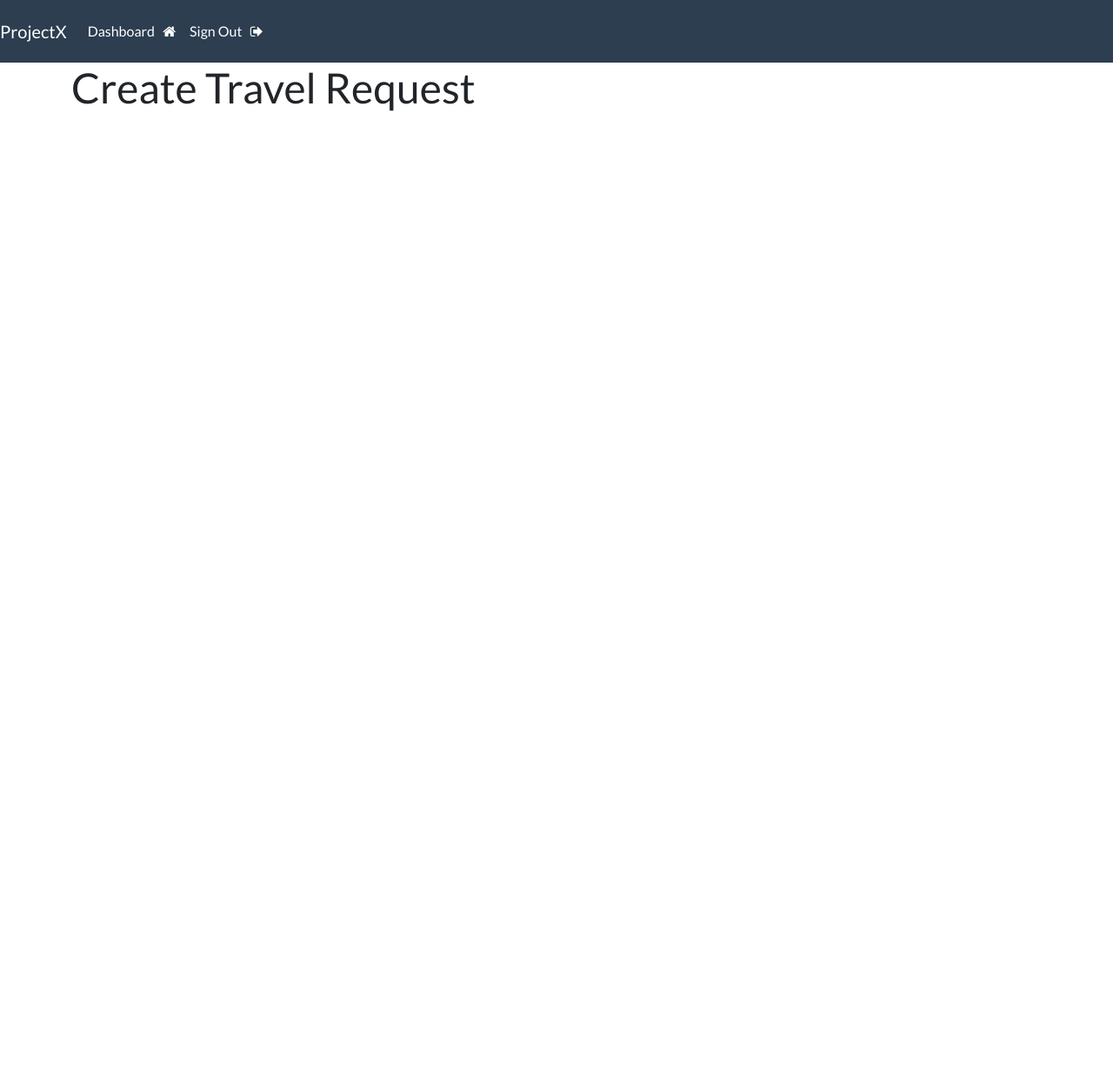
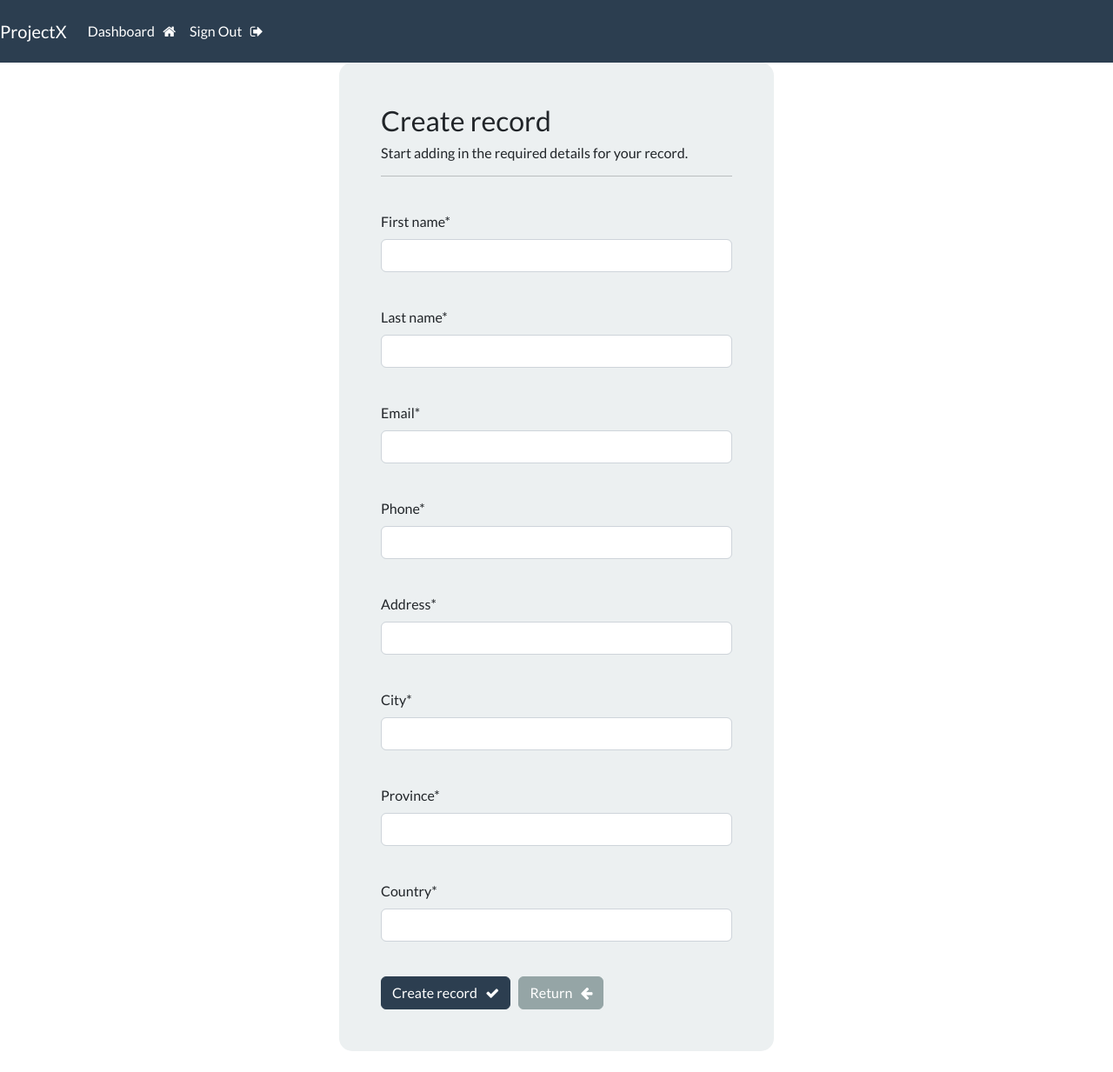
Before and after one commit to cujardmt/django-crud, a Django app: page /trs/create-travel-request in a window 1280 px wide. Shown: the whole page at 87% size. Before the commit the page ends 128 px from the top, so only its background shows below. Run offline with Django 5.2, Linux system fonts and the light colour scheme; the visitor is signed in with stand-in values (Sample User, id 1); some libraries are stand-ins or nearby versions.

Commit message:
added traveller form

```diff
--- /dev/null
+++ b/crm/trs/forms.py
@@ -0,0 +1,9 @@
+from django import forms
+from django.forms.widgets import PasswordInput, TextInput
+from .models import Traveler
+
+
+class TravelerForm(forms.ModelForm):
+    class Meta:
+        model = Traveler
+        fields = ['first_name', 'last_name', 'email', 'phone', 'address', 'city', 'province', 'country']
--- a/crm/trs/templates/trs/create-travel-request.html
+++ b/crm/trs/templates/trs/create-travel-request.html
@@ -1,7 +1,79 @@
-{% extends "base.html" %}
+{% extends 'base.html' %}
+
+{% load crispy_forms_tags %}
+
 
 {% block content %}
 
-    <h1>Create Travel Request</h1>
+    <body>
+
+        <div class="container bg-light shadow-md p-5 form-layout">
+
+            <h3> Create record </h3>
+
+            <h6> Start adding in the required details for your record. </h6>
+
+            <hr>
+            <br>
+
+            <form method="POST" autocomplete="off">
+
+                {% csrf_token %}
+
+                {{form.first_name|as_crispy_field}}
+
+                <br>
+
+                {{form.last_name|as_crispy_field}}
+
+                <br>
+
+                {{form.email|as_crispy_field}}
+
+                <br>
+
+                {{form.phone|as_crispy_field}}
+
+                <br>
+
+                {{form.address|as_crispy_field}}
+
+                <br>
+
+                {{form.city|as_crispy_field}}
+
+                <br>
+
+                {{form.province|as_crispy_field}}
+
+                <br>
+
+                {{form.country|as_crispy_field}}
+
+                <br>
+
+                <button type="submit" class="btn btn-primary">
+
+                    Create record &nbsp; <i class="fa fa-check" aria-hidden="true"></i>
+
+                </button>
+
+                &nbsp;
+
+                <a href="{% url 'dashboard' %}" class="btn btn-secondary">
+
+
+                    Return &nbsp; <i class="fa fa-arrow-left" aria-hidden="true"></i>
+
+                </a>
+
+
+            </form>
+
+        </div>
+
+        <br>
+
+    </body>
 
 {% endblock %}
--- a/crm/trs/views.py
+++ b/crm/trs/views.py
@@ -1,6 +1,9 @@
 from django.shortcuts import redirect, render
 from django.contrib.auth.decorators import login_required
 from django.contrib import messages
+
+from .forms import TravelerForm
+from .models import Traveler
 
 
 # - Home Page
@@ -11,7 +14,18 @@ def home(request):
 # create a travel request
 @login_required()
 def createTravelRequest(request):
-    return render(request, 'trs/create-travel-request.html')
+    form = TravelerForm()
+
+    if request.method == 'POST':
+        form = TravelerForm(request.POST)
+
+        if form.is_valid():
+            form.save()
+            messages.success(request, "Your record was saved successfully.")
+            return redirect("dashboard")
+
+    context = {'form': form}
+    return render(request, 'trs/create-travel-request.html', context)
 
 # read single travel request
 @login_required()
--- a/crm/webapp/templates/dashboard.html
+++ b/crm/webapp/templates/dashboard.html
@@ -6,7 +6,7 @@
         <h5> Welcome, {{user}}! 👋 </h5>
         <p> What do you want to do today? </p>
         <div>
-            <a class="btn btn-outline-secondary" href="{% url 'trs-dash' %}">Create Travel Request</a>
+            <a class="btn btn-outline-secondary" href="{% url 'create-travel-request' %}">Create Travel Request</a>
             <a class="btn btn-outline-secondary" href="{% url 'trs-dash' %}">Create an Invoice</a>
             <a class="btn btn-outline-secondary" href="{% url 'trs-dash' %}">Create new Liquidation</a>
         </div>
```
